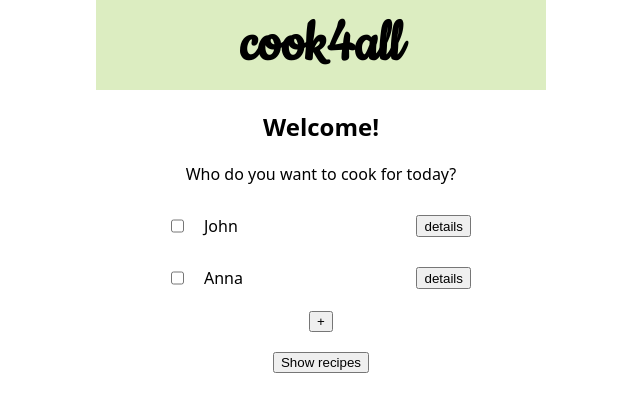
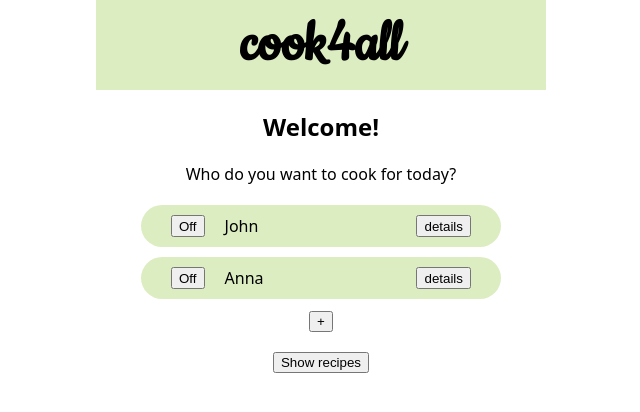
Before and after one commit to s-kond/capstone-cook4all, a React (Create React App) app: page / in a window 1280 px wide. Shown: the top 412 px of the page, without its empty margins (319-959 px from the left). Built offline with nearby package versions, Linux system fonts and the light colour scheme.

Commit message:
add toggle-button
- create and style toggle-button on GuestCard
- add toggle functionality to (un-)select guests

```diff
--- a/src/components/GuestCard.js
+++ b/src/components/GuestCard.js
@@ -1,14 +1,36 @@
 import styled from "styled-components";
 import { useNavigate } from "react-router-dom";
+import { useContext } from "react";
+import { UserContext } from "../util/UserContext";
 
 export default function GuestCard({ personalData }) {
-  const { name, id } = personalData;
+  const { name, id, selected } = personalData;
   const navigate = useNavigate();
+
+  const { guestArray, setGuestArray } = useContext(UserContext);
+
+  function toggleSelected(guestId) {
+    setGuestArray(
+      guestArray.map((guest) =>
+        guest.id === guestId
+          ? {
+              ...guest,
+              selected: !guest.selected,
+            }
+          : guest
+      )
+    );
+  }
+
   return (
     <StyledArticle>
-      <input type="checkbox" id={name} name="name" value={name} />
+      <StyledCheckButton type="button" onClick={() => toggleSelected(id)}>
+        {selected === true ? "On" : "Off"}
+      </StyledCheckButton>
       <p>{name}</p>
-      <button onClick={() => navigate(`/details/${id}`)}>details</button>
+      <StyledDetailsButton onClick={() => navigate(`/details/${id}`)}>
+        details
+      </StyledDetailsButton>
     </StyledArticle>
   );
 }
@@ -21,7 +43,7 @@ const StyledArticle = styled.article`
   margin: 10px auto;
   max-width: 80%;
   text-align: left;
-  background-color: var(--header-color-bg);
+  background-color: var(--primary-color);
   border-radius: 35px;
 
   p {
@@ -33,10 +55,14 @@ const StyledArticle = styled.article`
   input {
     margin-left: 20px;
   }
+`;
 
-  button {
-    justify-self: flex-end;
-    margin-left: auto;
-    margin-right: 20px;
-  }
+const StyledDetailsButton = styled.button`
+  justify-self: flex-end;
+  margin-left: auto;
+  margin-right: 20px;
 `;
+
+const StyledCheckButton = styled.button`
+  margin-left: 20px;
+`;
```
